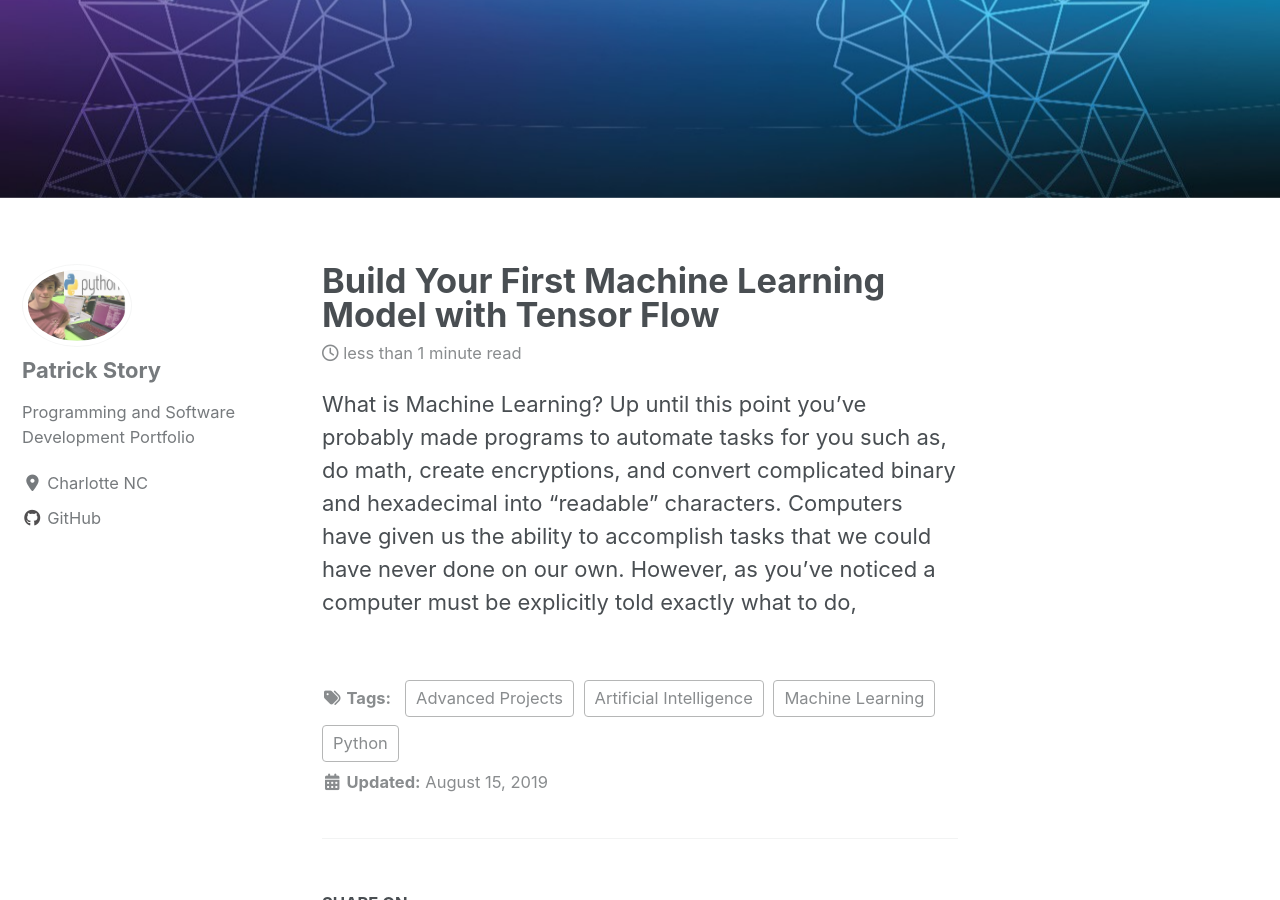
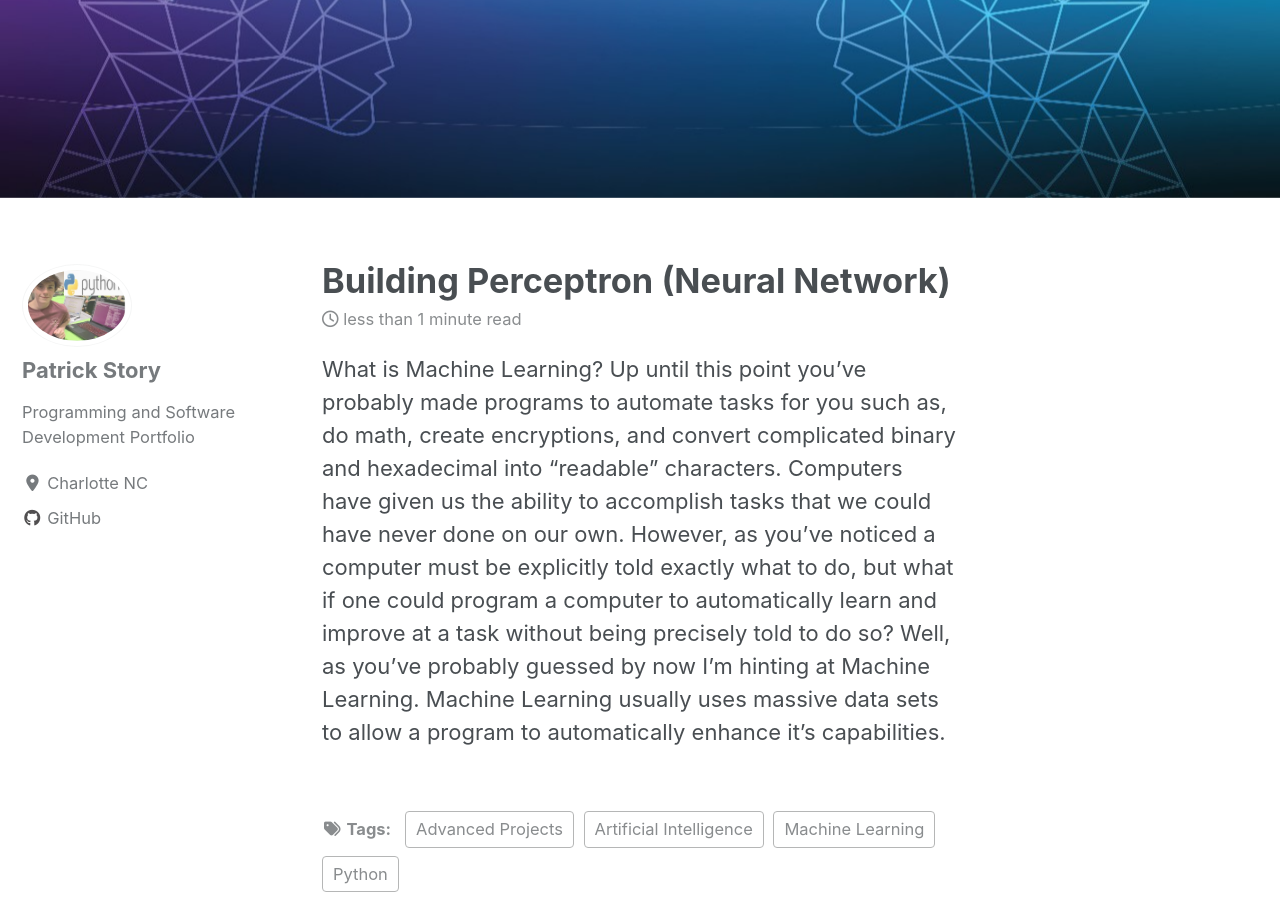
Before and after one commit to Patchyst/Patchyst.github.io, a Jekyll site: the page built from _posts/2019-08-15-My_First_Machine_Learning_Model.md, in a window 1280 px wide and 900 px high, scrolled down 371 px. Built offline with Jekyll 4.4.1, drawn with Linux system fonts in a browser that asks for light colours; cached includes are drawn as plain includes; nearby versions of some CDN libraries.

Commit message:
updating Perceptron

```diff
--- a/_posts/2019-08-15-My_First_Machine_Learning_Model.md
+++ b/_posts/2019-08-15-My_First_Machine_Learning_Model.md
@@ -1,5 +1,5 @@
 ---
-title: "Build Your First Machine Learning Model with Tensor Flow"
+title: "Building Perceptron (Neural Network)"
 date: 2019-08-15
 tags: [Advanced Projects, Machine Learning, Artificial Intelligence, Python]
 header:
@@ -7,4 +7,4 @@
 excerpt: "In this project I guide you through how I made my first Machine Learning Model"
 ---
 What is Machine Learning?
-Up until this point you've probably made programs to automate tasks for you such as, do math, create encryptions, and convert complicated binary and hexadecimal into "readable" characters. Computers have given us the ability to accomplish tasks that we could have never done on our own. However, as you've noticed a computer must be explicitly told exactly what to do,
+Up until this point you've probably made programs to automate tasks for you such as, do math, create encryptions, and convert complicated binary and hexadecimal into "readable" characters. Computers have given us the ability to accomplish tasks that we could have never done on our own. However, as you've noticed a computer must be explicitly told exactly what to do, but what if one could program a computer to automatically learn and improve at a task without being precisely told to do so? Well, as you've probably guessed by now I'm hinting at Machine Learning. Machine Learning usually uses massive data sets to allow a program to automatically enhance it's capabilities.
```
